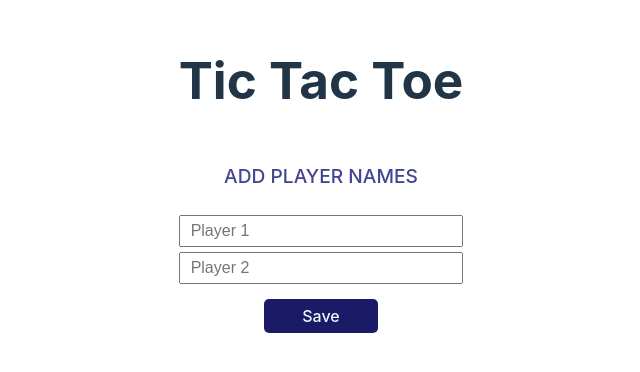
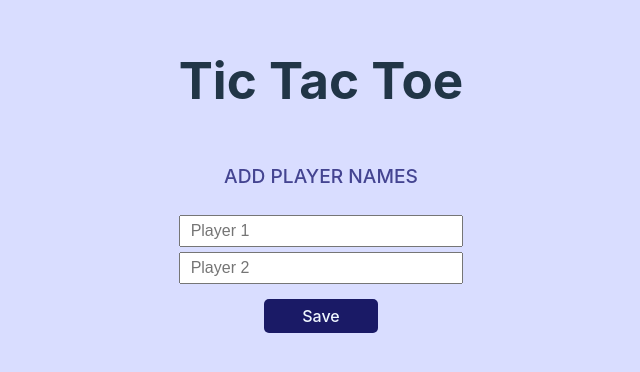
Before and after one commit to zandrastr/mi-assignment-tic-tac-toe-vue, a Vue app: page / in a window 1280 px wide. Shown: the part 208-580 px from the top of the page, without its empty margins (319-959 px from the left). Built offline with nearby package versions, Linux system fonts and the light colour scheme.

Commit message:
minor style update change bg color

```diff
--- a/src/style.css
+++ b/src/style.css
@@ -29,6 +29,7 @@ body {
   place-items: center;
   min-width: 320px;
   min-height: 100vh;
+  background: rgb(217, 221, 255);
 }
 
 h1 {
```
